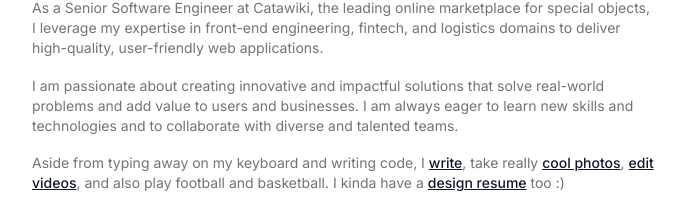
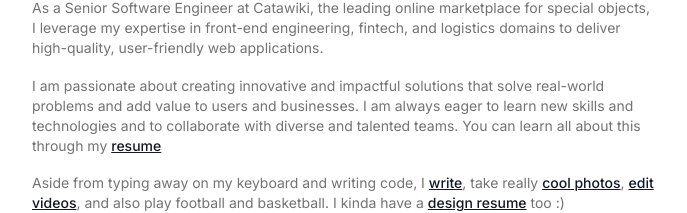
Before and after one commit to johnayeni/portfolio, a Next.js app: page / in a window 1280 px wide. Shown: the part 282-495 px from the top of the page, without its empty margins (296-983 px from the left). Built offline with nearby package versions, Linux system fonts and the light colour scheme; no server answers.

Commit message:
Update resume link

```diff
--- a/src/data/resume.tsx
+++ b/src/data/resume.tsx
@@ -11,7 +11,7 @@ export const DATA = {
     "Software Engineer with a dream of changing the world through the use of computers.",
   summary: `As a Senior Software Engineer at Catawiki, the leading online marketplace for special objects, I leverage my expertise in front-end engineering, fintech, and logistics domains to deliver high-quality, user-friendly web applications.
 
-I am passionate about creating innovative and impactful solutions that solve real-world problems and add value to users and businesses. I am always eager to learn new skills and technologies and to collaborate with diverse and talented teams.
+I am passionate about creating innovative and impactful solutions that solve real-world problems and add value to users and businesses. I am always eager to learn new skills and technologies and to collaborate with diverse and talented teams. You can learn all about this through my [resume](https://www.johnayeni.com/resume.pdf)
 
 Aside from typing away on my keyboard and writing code, I [write](https://limestack.substack.com/), take really [cool photos](https://unsplash.com/@johnayeni), [edit videos](https://www.youtube.com/@insidethetechosystem), and also play football and basketball. I kinda have a [design resume](https://johnayeni.notion.site/John-Ayeni-Design-portfolio-07925ee1819747f3bc96a04ca10613dd?pvs=74) too :)`,
   avatarUrl: "/me.png",
```
